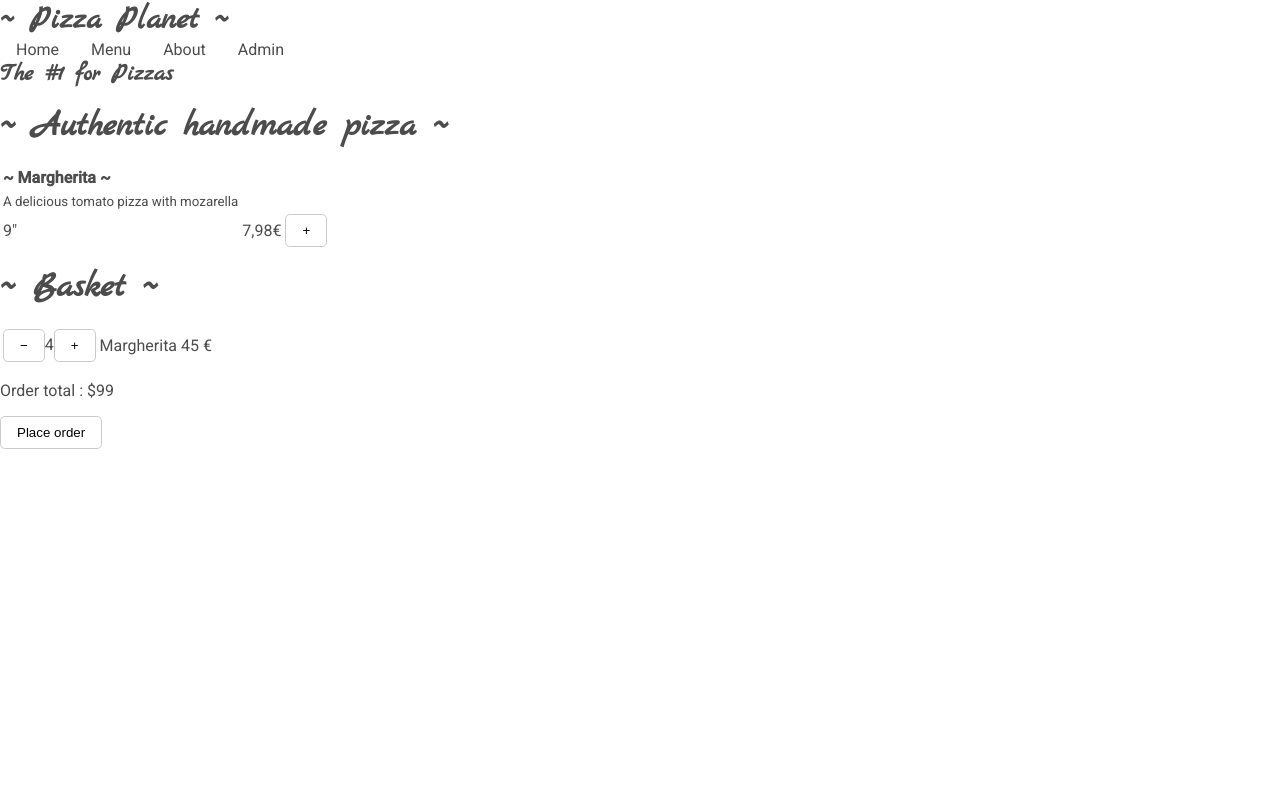
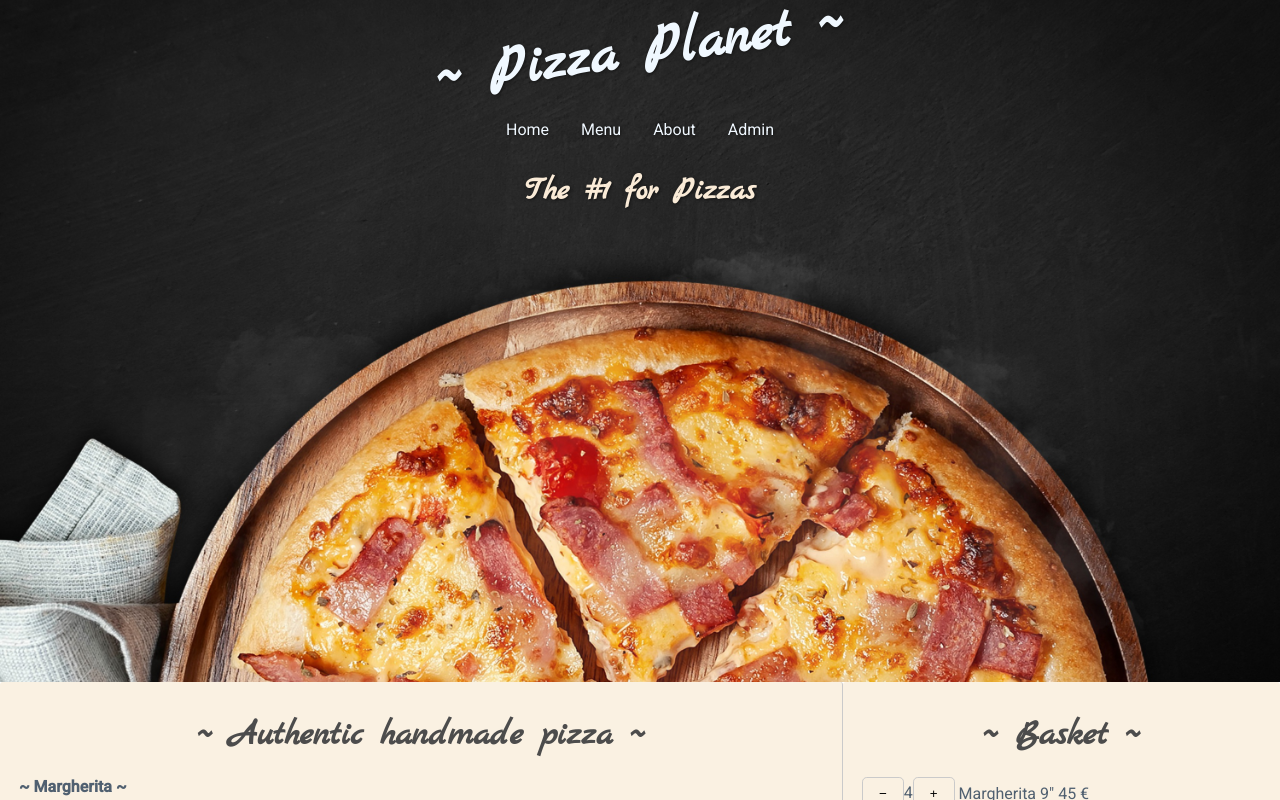
Before and after one commit to ericmartin33/tutovuePizza, a Vue app in the folder pizza-planet/: page /menu in a window 1280 px wide. Shown: the top 800 px of the page. Built offline with nearby package versions, Linux system fonts and the light colour scheme.

Commit message:
Styling and new pizza component

```diff
--- a/pizza-planet/src/components/AppHeader.vue
+++ b/pizza-planet/src/components/AppHeader.vue
@@ -14,3 +14,31 @@
     </h2>
   </header>
 </template>
+
+<style scoped>
+.site_title {
+  font-size: 3.6rem;
+  color: aliceblue;
+  transform: rotate(-8deg);
+  margin-bottom: 2rem;
+}
+
+header {
+  display: flex;
+  flex-direction: column;
+  align-items: center;
+  padding: 1rem 0;
+  color: aliceblue;
+  background: url("../assets/images/main-bg.jpg") no-repeat;
+  height: 650px;
+  background-size: cover;
+  background-position: center;
+  text-shadow: 1px 1px 3px rgb(20, 20, 20);
+}
+
+h2 {
+  margin: 2rem 0;
+  color: antiquewhite;
+  font-size: 2rem;
+}
+</style>
--- /dev/null
+++ b/pizza-planet/src/components/admin/NewPizza.vue
@@ -0,0 +1,43 @@
+<template>
+    <section class="admin_section">
+        <header class="admin_section_header">
+            <h3>Add new Pizza</h3>
+            <form>
+                <div class="form_group">
+                    <label for="name">Name</label>
+                    <input type="text" id="name" />
+                </div>
+
+                <div class="form_group">
+                    <label for="description">Description</label>
+                    <textarea rows="5" id="description"></textarea>
+                </div>
+                <p>
+                    <strong>Option 1</strong>
+                </p>
+                <div class="form_group">
+                    <label for="size">Size (cm)</label>
+                    <input type="text" id="size1" />
+                </div>
+                <div class="form_group">
+                    <label for="price1">Price</label>
+                    <input type="text" id="price1" />
+                </div>
+                <p>
+                    <strong>Option 2</strong>
+                </p>
+                <div class="form_group">
+                    <label for="size">Size (cm)</label>
+                    <input type="text" id="size1" />
+                </div>
+                <div class="form_group">
+                    <label for="price1">Price</label>
+                    <input type="text" id="price1" />
+                </div>
+                <div class="form_group">
+                    <button>Add</button>
+                </div>
+            </form>
+        </header>
+    </section>
+</template>
--- a/pizza-planet/src/views/AdminView.vue
+++ b/pizza-planet/src/views/AdminView.vue
@@ -1,3 +1,9 @@
 <template>
     <h3>Admin</h3>
+    <NewPizza />
 </template>
+
+<script setup>
+import NewPizza from "../components/admin/NewPizza.vue";
+
+</script>
--- a/pizza-planet/src/views/MenuView.vue
+++ b/pizza-planet/src/views/MenuView.vue
@@ -28,7 +28,7 @@
                             <span>4</span>
                             <button type="button" class="quantity_button">&#43;</button>
                         </td>
-                        <td>Margherita</td>
+                        <td>Margherita 9"</td>
                         <td>45 €</td>
 
                     </tr>
@@ -39,3 +39,44 @@
         </div>
     </div>
 </template>
+<style scoped>
+h3 {
+    text-align: center;
+}
+
+.menu_wrapper {
+    display: flex;
+    flex-direction: column;
+    color: rgb(80, 96, 112);
+}
+
+.menu,
+.basket {
+    background: #faf1e2;
+    border-radius: 3px;
+    height: 100vh;
+    padding: 1rem;
+}
+
+.quantity_btn {
+    border: none;
+    padding: 0.4rem;
+}
+
+@media(min-width: 900px) {
+    .menu_wrapper {
+        flex-direction: row;
+        justify-content: space-between;
+    }
+
+    .menu {
+        flex: 2;
+        border-right: 1px solid rgb(202, 202, 202);
+
+    }
+
+    .basket {
+        flex: 1;
+    }
+}
+</style>
```
